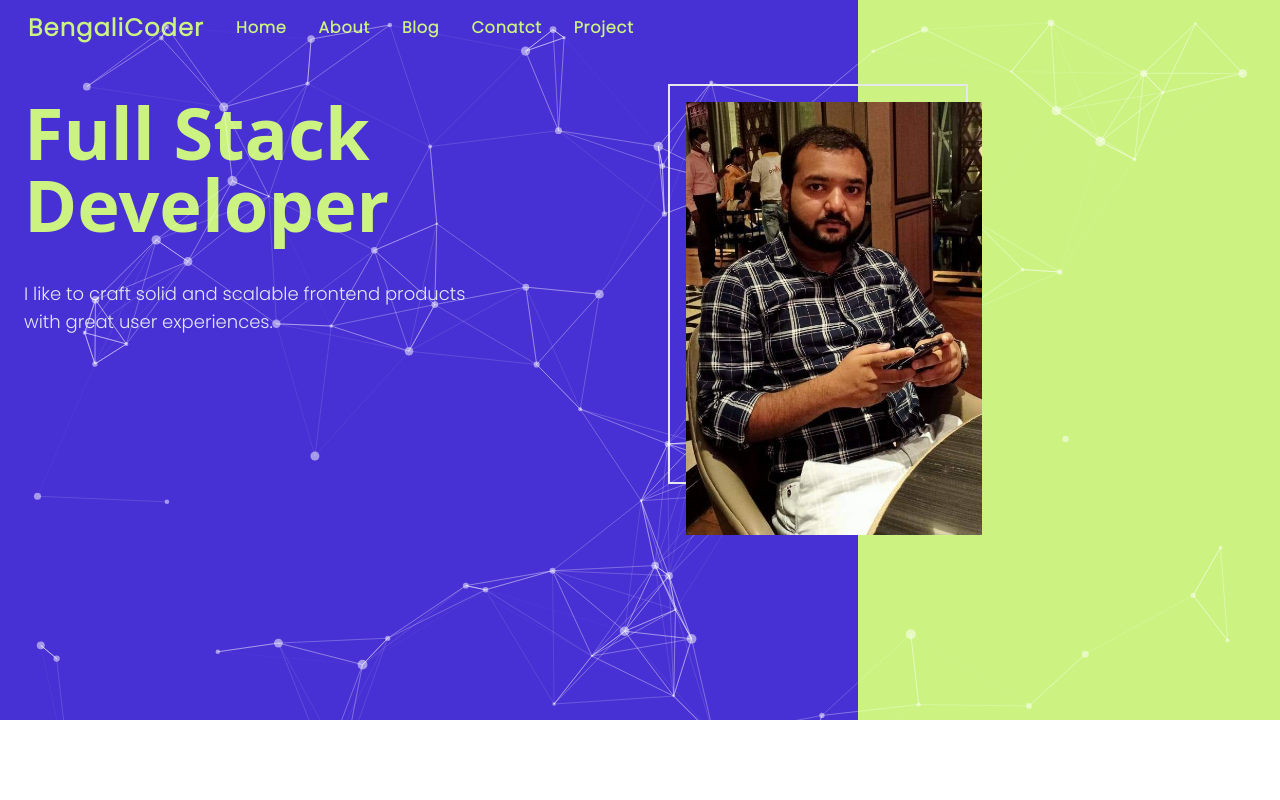
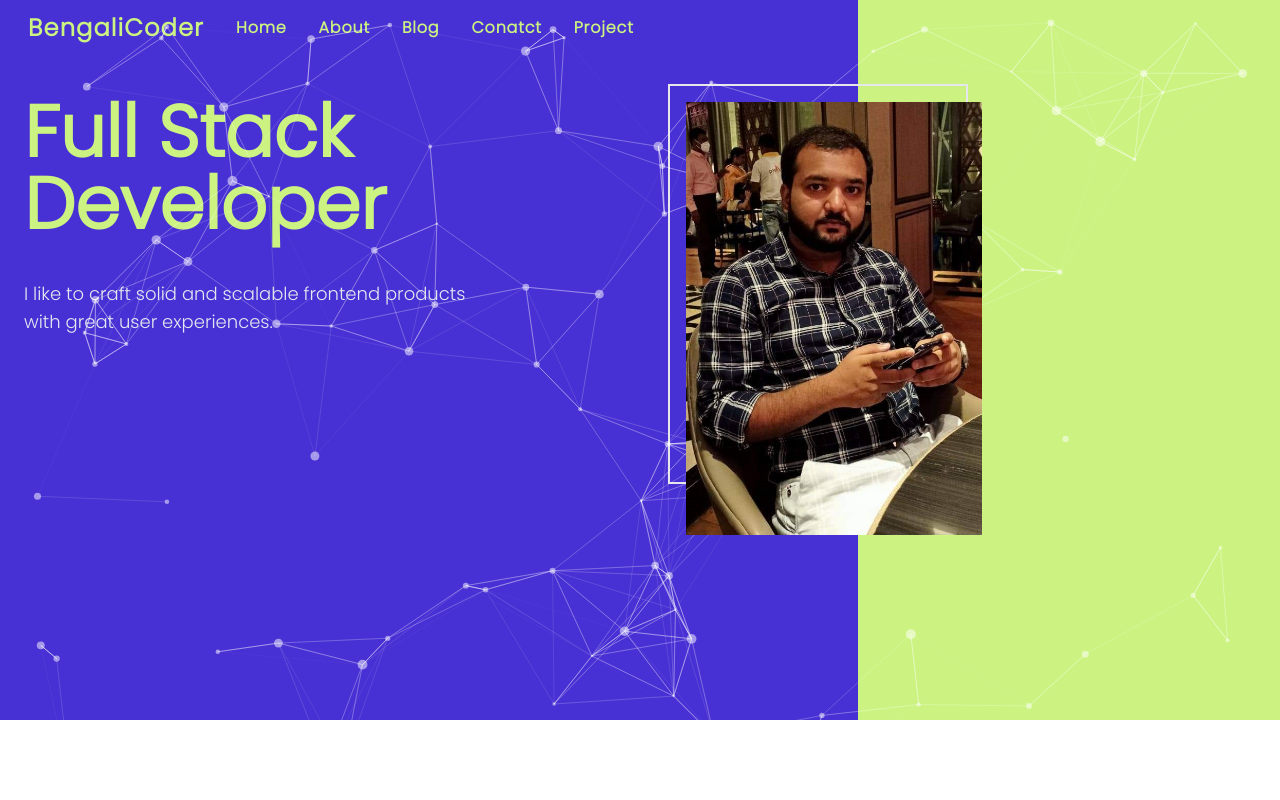
Before and after one commit to shaid-7908/my_portfolio_nextJs, a Next.js app: page / in a window 1280 px wide. Shown: the top 800 px of the page. Built offline with nearby package versions, Linux system fonts and the light colour scheme.

Commit message:
added next/font

```diff
--- a/package.json
+++ b/package.json
@@ -9,6 +9,7 @@
     "lint": "next lint"
   },
   "dependencies": {
+    "@next/font": "^13.4.19",
     "autoprefixer": "10.4.15",
     "eslint": "8.47.0",
     "eslint-config-next": "13.4.19",
--- a/pages/_app.js
+++ b/pages/_app.js
@@ -1,5 +1,15 @@
 import '@/styles/globals.css'
+import { Poppins } from 'next/font/google'
+
+const popins = Poppins({
+  subsets:['latin'],
+  weight:['300']
+})
 
 export default function App({ Component, pageProps }) {
-  return <Component {...pageProps} />
+
+  return <main className={popins.className}>
+
+    <Component {...pageProps} />
+  </main>
 }
--- a/styles/globals.css
+++ b/styles/globals.css
@@ -1,4 +1,4 @@
-@import url('https://fonts.googleapis.com/css2?family=Poppins:wght@300&display=swap');
+
 @tailwind base;
 @tailwind components;
 @tailwind utilities;
--- a/tailwind.config.js
+++ b/tailwind.config.js
@@ -7,9 +7,7 @@ module.exports = {
   ],
   theme: {
     extend: {
-      fontFamily:{
-        popins:['Poppins','sans-serif']
-    },
+
       backgroundImage: {
         'gradient-radial': 'radial-gradient(var(--tw-gradient-stops))',
         'gradient-conic':
```
Also changed, not shown: 1 other file (tests, documents, lock files or other folders).
